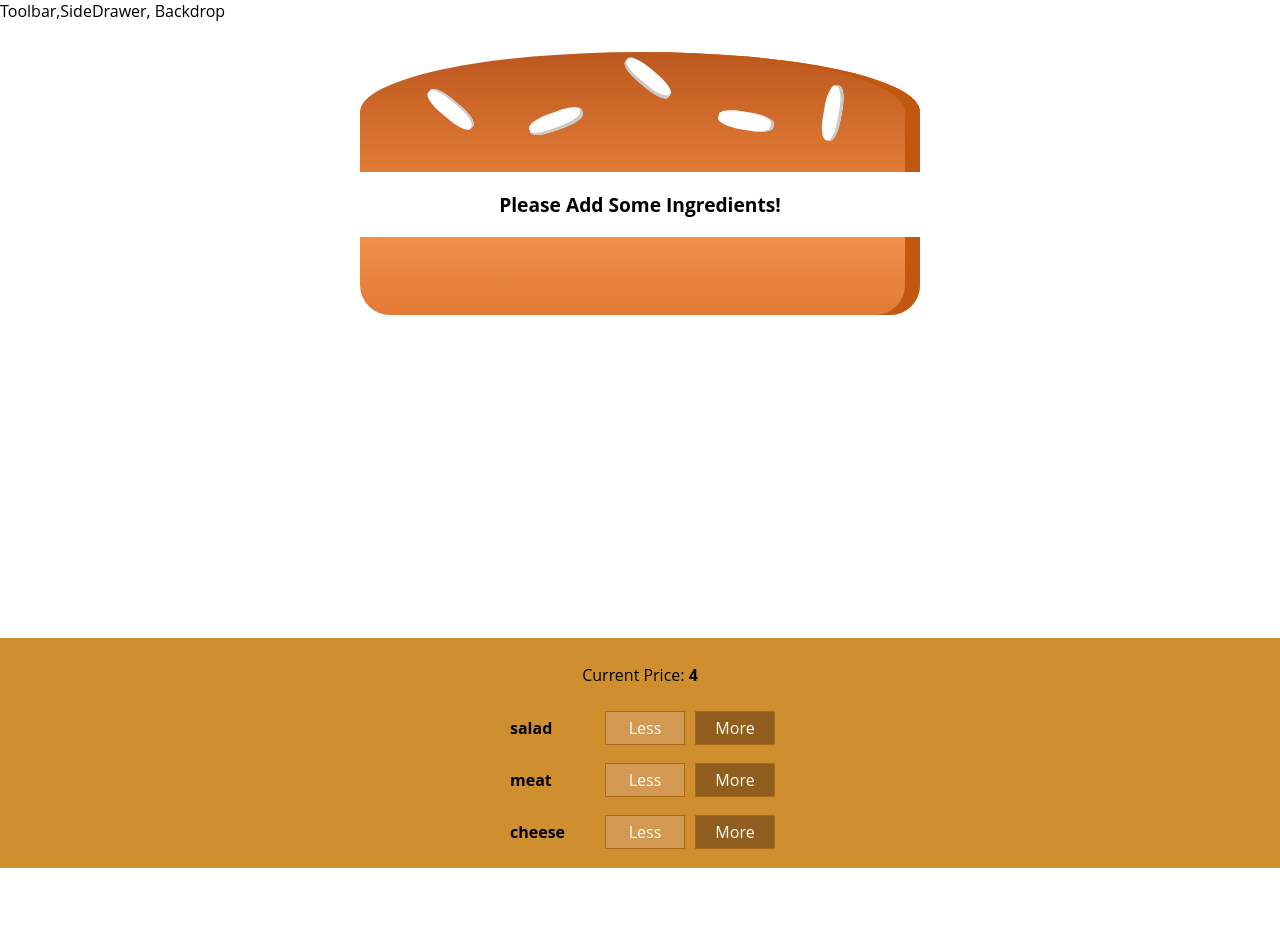
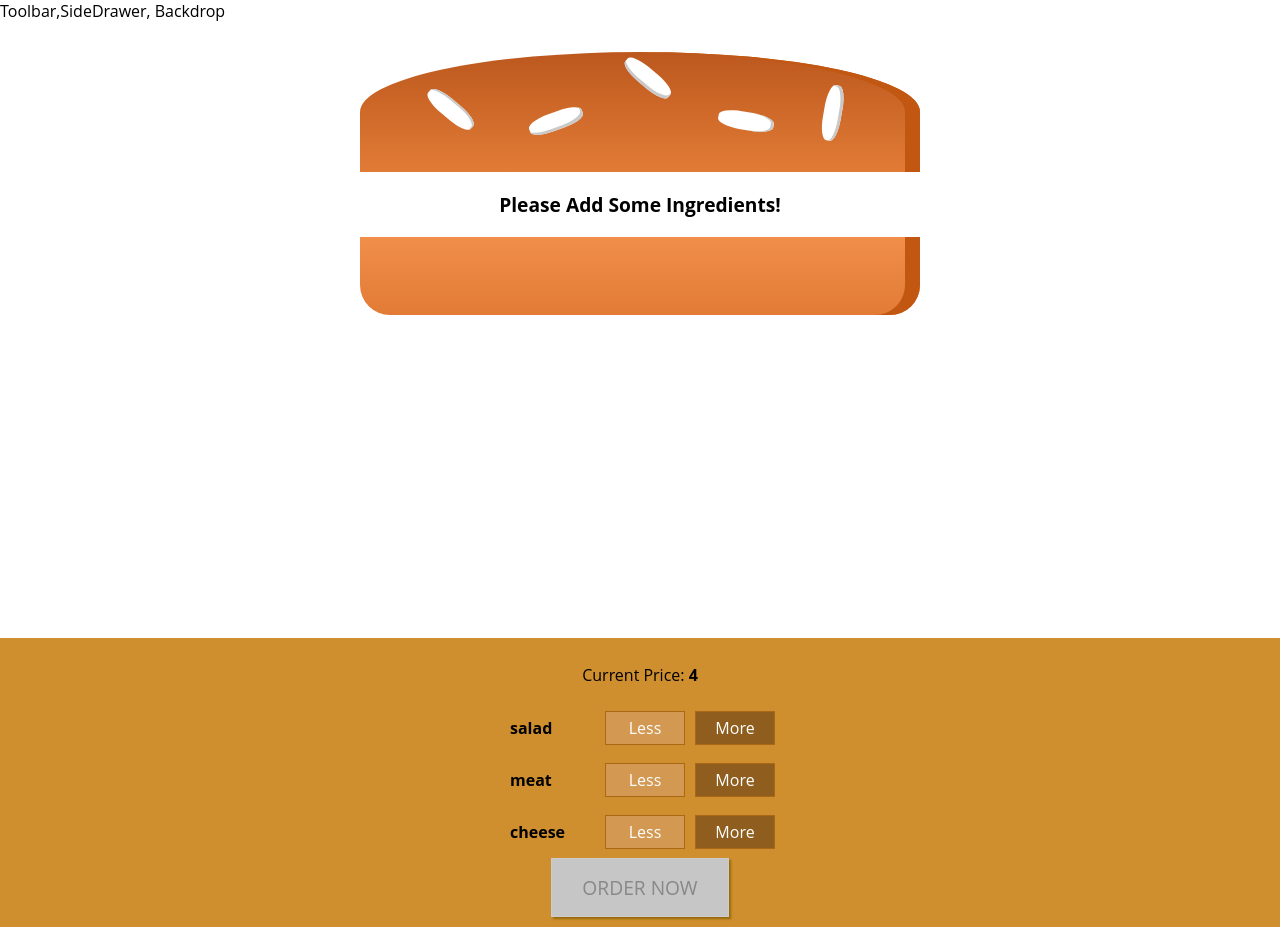
Before and after one commit to sharifahblessing/burger-project, a React (Create React App) app: page / in a window 1280 px wide. Before the commit the page ends 868 px from the top, so only its background shows below. Built offline with nearby package versions, Linux system fonts and the light colour scheme.

Commit message:
Add order button disabled

```diff
--- a/src/components/Burger/BuildControls/BuildControl/BuildControl.js
+++ b/src/components/Burger/BuildControls/BuildControl/BuildControl.js
@@ -5,7 +5,7 @@
 return(
     <div className={classes.BuildControl}>
         <div className={classes.Label}>{props.label}</div>
-        <button className={classes.Less} onClick={props.removed}>Less</button>
+        <button className={classes.Less} onClick={props.removed} disabled={props.disabled}>Less</button>
         <button className={classes.More} onClick={props.added}>More</button>
     </div>);
 }
--- a/src/components/Burger/BuildControls/BuildControls.js
+++ b/src/components/Burger/BuildControls/BuildControls.js
@@ -18,8 +18,12 @@
                 label={ctrl.label}
                 added={()=>props.ingredientAdded(ctrl.type)}
                 removed={()=>props.ingredientRemoved(ctrl.type)}
+                // disabled={props.disabled[ctrl.type]}
             />
             ))}
+
+<button disabled={!props.purchasable} className={classes.OrderButton}>ORDER NOW</button>
+
         </div>);
 }
 
--- a/src/components/Burger/BuildControls/BuildControls.module.css
+++ b/src/components/Burger/BuildControls/BuildControls.module.css
@@ -8,3 +8,45 @@
     margin: auto;
     padding: 10px 0;
 }
+
+
+.OrderButton {
+    background-color: #DAD735;
+    outline: none;
+    cursor: pointer;
+    border: 1px solid #966909;
+    color: #966909;
+    font-family: inherit;
+    font-size: 1.2em;
+    padding: 15px 30px;
+    box-shadow: 2px 2px 2px #966909;
+}
+
+.OrderButton:hover, .OrderButton:active {
+    background-color: #A0DB41;
+    border: 1px solid #966909;
+    color: #966909;
+}
+
+.OrderButton:disabled {
+    background-color: #C7C6C6;
+    cursor: not-allowed;
+    border: 1px solid #ccc;
+    color: #888888;
+}
+
+.OrderButton:not(:disabled) {
+    animation: enable 0.3s linear;
+}
+
+@keyframes enable {
+    0% {
+        transform: scale(1);
+    }
+    60% {
+        transform: scale(1.1);
+    }
+    100% {
+        transform: scale(1);
+    }
+}
--- a/src/containers/BurgerBuilder/BurgerBuilder.js
+++ b/src/containers/BurgerBuilder/BurgerBuilder.js
@@ -18,8 +18,10 @@
             meat: 0,
             cheese: 0,
         },
-        totalPrice: 4
+        totalPrice: 4,
+        purchasable:false
     }
+
 
     addIngredientHandler = (type) => {
         const oldCount = this.state.ingredients[type];
@@ -31,7 +33,10 @@
         const priceAddition = INGREDIENT_PRICES[type];
         const oldPrice = this.state.totalPrice;
         const newPrice = oldPrice + priceAddition;
-        this.setState({ totalPrice: newPrice, ingredients: updatedIngredients })
+        this.setState({
+            totalPrice: newPrice,
+            ingredients: updatedIngredients })
+        this.updatePurchaseState();
     }
 
     removeIngredientHandler = (type) => {
@@ -39,6 +44,13 @@
         if(oldCount <=0 ){
             return ;
         }
+        // const disabledInfo = {
+        //     ...this.state.ingredients
+        // };
+        // for(let key in disabledInfo) {
+        //     disabledInfo[key] = disabledInfo[key] <= 0;
+        // }
+
         const updateCount = oldCount - 1;
         const updatedIngredients ={
             ...this.state.ingredients
@@ -48,8 +60,27 @@
         const oldPrice = this.state.totalPrice;
         const newPrice = oldPrice - priceReduction;
         this.setState({
-            totalPrice:newPrice , ingredients: updatedIngredients
+            totalPrice:newPrice ,
+             ingredients: updatedIngredients
         })
+        this.updatePurchaseState();
+    }
+
+
+    updatePurchaseState() {
+        const ingredients = {
+            ...this.state.ingredients
+        }
+        const sum = Object.keys(ingredients)
+            .map(ingKey => {
+                return ingredients[ingKey];
+            })
+            .reduce((sum, el) => {
+                return sum + el;
+            }, 0);
+        this.setState({
+            purchasable: sum > 0
+        });
     }
 
     render() {
@@ -59,7 +90,9 @@
                 <BuildControls
                     ingredientAdded={this.addIngredientHandler}
                     ingredientRemoved={this.removeIngredientHandler}
-                    price={this.state.totalPrice} />
+                    // disabled={disabledInfo}
+                    price={this.state.totalPrice}
+                    purchasable={this.state.purchasable} />
             </Wrap>
         );
     }
```
